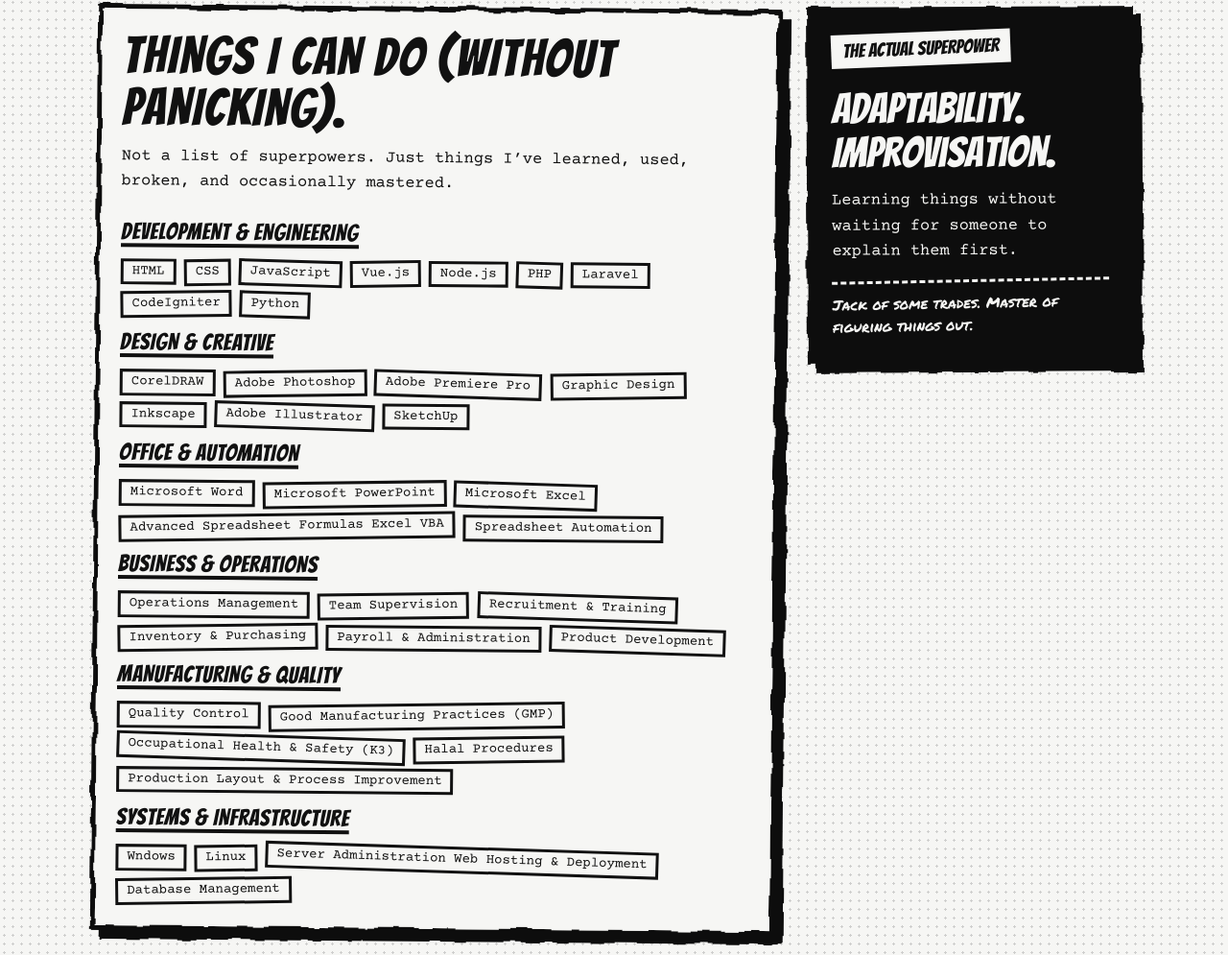
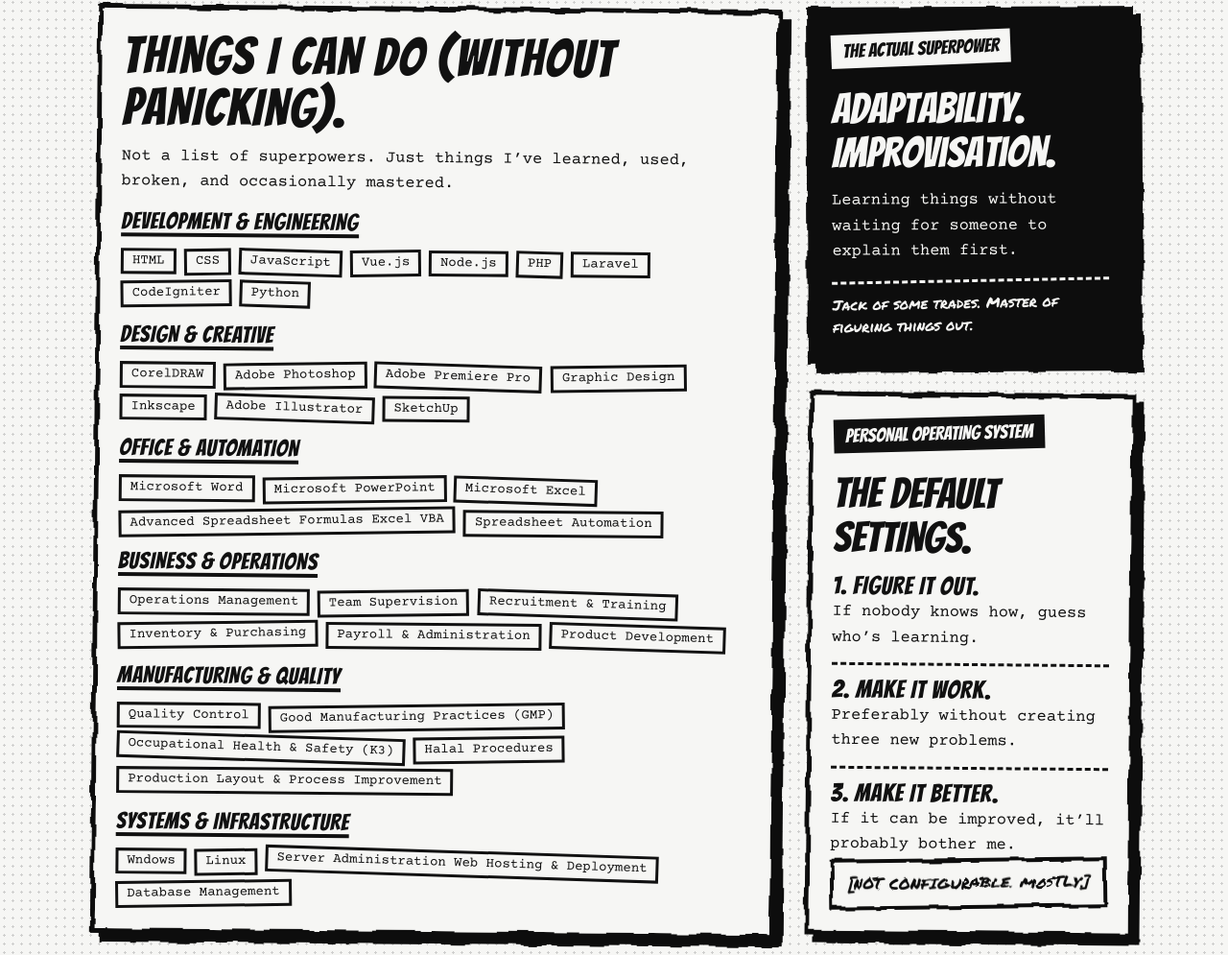
Before and after one commit to rezaction/rezaction-personal-portofolio, a plain HTML site: page index.html in a window 1280 px wide. Shown: the part 1577-2572 px from the top of the page at 96% size. Drawn offline with nearby package versions, Linux system fonts and the light colour scheme.

Commit message:
Update personal portfolio website

```diff
--- a/content.json
+++ b/content.json
@@ -140,13 +140,35 @@
     "super_tag": "THE ACTUAL SUPERPOWER",
     "super_big": "Adaptability. Improvisation.",
     "super_text": "Learning things without waiting for someone to explain them first.",
-    "super_note": "Jack of some trades. Master of figuring things out."
+    "super_note": "Jack of some trades. Master of figuring things out.",
+    "os_tag": "PERSONAL OPERATING SYSTEM",
+    "os_big": "THE DEFAULT SETTINGS.",
+    "os_items": [
+      {
+        "title": "FIGURE IT OUT.",
+        "text": "If nobody knows how, guess who’s learning."
+      },
+      {
+        "title": "MAKE IT WORK.",
+        "text": "Preferably without creating three new problems."
+      },
+      {
+        "title": "MAKE IT BETTER.",
+        "text": "If it can be improved, it’ll probably bother me."
+      }
+    ],
+    "os_note": "[NOT CONFIGURABLE. MOSTLY.]"
   },
   "experience": {
     "title": "PLACES WHERE I WAS USEFUL.",
     "intro": "I’ve worked with people, businesses, products, processes, and probably more spreadsheets than any human should.",
-    "stat_big": "50+",
-    "stat_text": "employees by 2023. Started as number one.",
+    "stat_tag": "AN UNOFFICIAL SECTION",
+    "stat_big": "THINGS THAT WEREN’T IN THE JOB DESCRIPTION.",
+    "stat_paras": [
+      "Somehow became the developer, designer, IT support, spreadsheet wizard, tax handler, building dispute negotiator, neighborhood liaison, land survey assistant, 3D space planner, production layout designer, procurement guy, budget planner, asset manager, inspector, machine troubleshooter, and occasionally the person responsible for making sure everything actually gets done.",
+      "Because apparently, “someone should handle this” eventually became “I’ll handle this.”"
+    ],
+    "stat_note": "Somewhere along the way, the job description became a suggestion.",
     "jobs": [
       {
         "title": "SUPERVISOR",
--- a/index.html
+++ b/index.html
@@ -68,6 +68,21 @@ a:focus-visible,.foot:focus-visible{outline:3px dashed var(--ink);outline-offset
 a.lk{color:inherit;text-decoration:none;font-weight:700;padding:0 5px;margin-left:-5px}a.lk:hover,a.lk:focus-visible{background:var(--ink);color:var(--paper)}h3 a.lk{font-weight:inherit}a.lk.ext::after{content:" ↗"}
 .btn.sm{font-size:18px;padding:4px 14px;margin-top:14px}
 .big2{font-family:Bangers,sans-serif;font-size:clamp(30px,5vw,44px);line-height:1.05;margin:8px 0 14px}
+.xcol{display:grid;grid-template-columns:repeat(2,1fr);grid-template-rows:1fr;gap:30px;align-self:stretch}
+.xf{grid-column:1/-1}
+.xb{display:flex;flex-direction:column}.xb .note{margin-top:auto}.xb ul{margin-bottom:16px}
+.sk{display:flex;flex-direction:column}
+.sk h3{margin-top:auto;align-self:flex-start}
+.sk .chips{margin-bottom:14px}.sk .chips:last-child{margin-bottom:0}
+.sidecol{display:flex;flex-direction:column;gap:30px;align-self:stretch}
+.sidecol>.box:last-child{flex:1;display:flex;flex-direction:column}
+.sidecol>.box:last-child .tag{align-self:flex-start}
+.sidecol>.box:last-child .osnote{margin-top:auto}
+.osi:last-of-type{margin-bottom:20px}
+.osi h3{font-size:26px;margin:0 0 2px}.osi p{margin:0}
+.osi+.osi{border-top:3px dashed var(--ink);padding-top:12px;margin-top:12px}
+.osnote{position:relative;font-family:'Permanent Marker',cursive;font-size:16px;text-align:center;border:4px solid var(--ink);padding:10px 12px;margin-top:20px;transform:rotate(-1.2deg);filter:url(#rough)}
+.punch{font-family:'Permanent Marker',cursive;font-size:20px;line-height:1.25;border-top:3px dashed var(--paper);padding-top:12px;margin:auto 0 0;transform:rotate(-.8deg)}
 /* footer */
 .foot{text-align:center;cursor:pointer;user-select:none;-webkit-tap-highlight-color:transparent;padding:46px 20px}
 .foot h2{font-size:clamp(40px,8vw,84px)}
@@ -85,6 +100,7 @@ a.lk{color:inherit;text-decoration:none;font-weight:700;padding:0 5px;margin-lef
 .eimg{display:block;flex:none;width:var(--ew);height:auto;margin-left:12%;transform:translateY(105%);transition:transform 1.3s cubic-bezier(.2,.8,.2,1) .25s}
 .egg.on .eimg{transform:none}
 @media(max-width:780px){
+ .xcol{grid-template-columns:1fr;grid-template-rows:none}
  body{font-size:16px}.grid{gap:26px;grid-template-columns:1fr}.nowgrid{grid-template-columns:1fr;gap:16px}.tag.corner{right:-4px;top:-14px}.s2,.s3,.s4,.s6{grid-column:1}
  .hero{grid-template-columns:1fr}.portrait{order:-1}.t1,.t2,.t3{transform:none}
 }
@@ -141,19 +157,28 @@ function projects(c){var p=c.projects||{};
 function skills(c){var s=c.skills||{};
  return '<section class="grid" id="skills"><div class="box s4 sk t2"><h2>'+esc(s.title)+'</h2>'+(s.intro?'<p>'+esc(s.intro)+'</p>':'')
  +arr(s.groups).map(function(g){return '<h3>'+esc(g.name)+'</h3><div class="chips">'+arr(g.chips).map(function(x){return '<span>'+esc(x)+'</span>'}).join('')+'</div>'}).join('')
- +'</div><div class="box s2 inv t3" style="align-self:start">'+(s.super_tag?'<span class="tag">'+esc(s.super_tag)+'</span>':'')
+ +'</div><div class="s2 sidecol"><div class="box inv t3">'+(s.super_tag?'<span class="tag">'+esc(s.super_tag)+'</span>':'')
  +(s.super_big?'<div class="big2">'+esc(s.super_big)+'</div>':'')+(s.super_text?'<p>'+esc(s.super_text)+'</p>':'')
- +(s.super_note?'<p class="note">'+esc(s.super_note)+'</p>':'')+'</div></section>'}
+ +(s.super_note?'<p class="note">'+esc(s.super_note)+'</p>':'')+'</div>'+osbox(s)+'</div></section>'}
+function osbox(s){var it=arr(s.os_items).filter(function(i){return i&&(i.title||i.text)});
+ if(!s.os_big&&!it.length)return '';
+ return '<div class="box t2">'+(s.os_tag?'<span class="tag">'+esc(s.os_tag)+'</span>':'')
+  +(s.os_big?'<div class="big2">'+esc(s.os_big)+'</div>':'')
+  +it.map(function(i,n){return '<div class="osi"><h3>'+(n+1)+'. '+esc(i.title)+'</h3>'+(i.text?'<p>'+esc(i.text)+'</p>':'')+'</div>'}).join('')
+  +(s.os_note?'<div class="osnote">'+esc(s.os_note)+'</div>':'')+'</div>'}
 
 function experience(c){var e=c.experience||{};
  var out='<section class="grid" id="experience"><div class="box s6 t1"><h2>'+esc(e.title)+'</h2>'+(e.intro?'<p>'+esc(e.intro)+'</p>':'')+'</div>';
- if(e.stat_big)out+='<div class="box s2 inv t2" style="display:flex;flex-direction:column;justify-content:center"><div class="big">'+esc(e.stat_big)+'</div><p class="mk" style="font-size:18px;margin:0">'+esc(e.stat_text)+'</p></div>';
- arr(e.jobs).forEach(function(j,i){
+ function job(j,i,cls){
   var orgs=arr(j.orgs).filter(function(o){return o&&o.name}).map(function(o){return ext(o.url,esc(o.name))}).join(' / ');
   var meta=orgs+(orgs&&j.period?' · ':'')+esc(j.period||'');
-  var size=/^s[2346]$/.test(j.size)?j.size:'s3';
-  out+='<div class="box '+size+' '+TILT[i%3]+'"><h3>'+esc(j.title)+'</h3>'+(meta?'<div class="meta">'+meta+'</div>':'')+ps(j.paragraphs)
-   +(j.list_intro?'<p style="margin-bottom:4px">'+esc(j.list_intro)+'</p>':'')+ul(j.list)+(j.note?'<p class="note">'+esc(j.note)+'</p>':'')+'</div>'});
+  return '<div class="box xb '+cls+' '+TILT[i%3]+'"><h3>'+esc(j.title)+'</h3>'+(meta?'<div class="meta">'+meta+'</div>':'')+ps(j.paragraphs)
+   +(j.list_intro?'<p style="margin-bottom:4px">'+esc(j.list_intro)+'</p>':'')+ul(j.list)+(j.note?'<p class="note">'+esc(j.note)+'</p>':'')+'</div>'}
+ var jobs=arr(e.jobs);
+ if(e.stat_big){
+  out+='<div class="box s2 inv t2" style="display:flex;flex-direction:column;justify-content:space-between">'+(e.stat_tag?'<span class="tag" style="align-self:flex-start">'+esc(e.stat_tag)+'</span>':'')+'<div class="big2">'+esc(e.stat_big)+'</div>'+ps(e.stat_paras)+(e.stat_note?'<p class="punch">'+esc(e.stat_note)+'</p>':'')+'</div>';
+  out+='<div class="s4 xcol">'+jobs.map(function(j,i){return job(j,i,/^s[23]$/.test(j.size)?'xh':'xf')}).join('')+'</div>'}
+ else jobs.forEach(function(j,i){out+=job(j,i,/^s[2346]$/.test(j.size)?j.size:'s3')});
  return out+'</section>'}
 
 function now(c){var n=c.now||{};
```
Also changed, not shown: _admin/index.html (+11 -4 lines).
